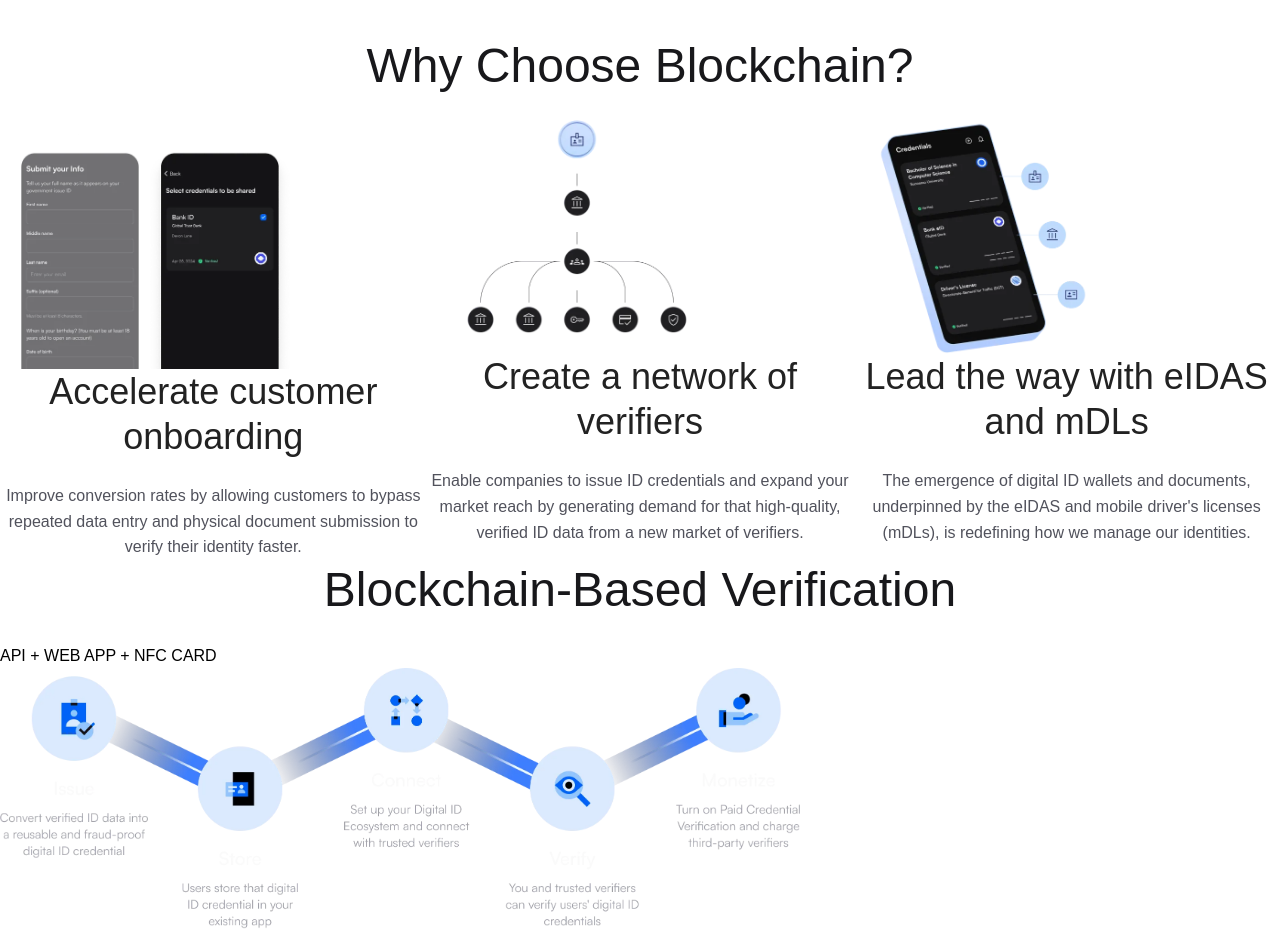
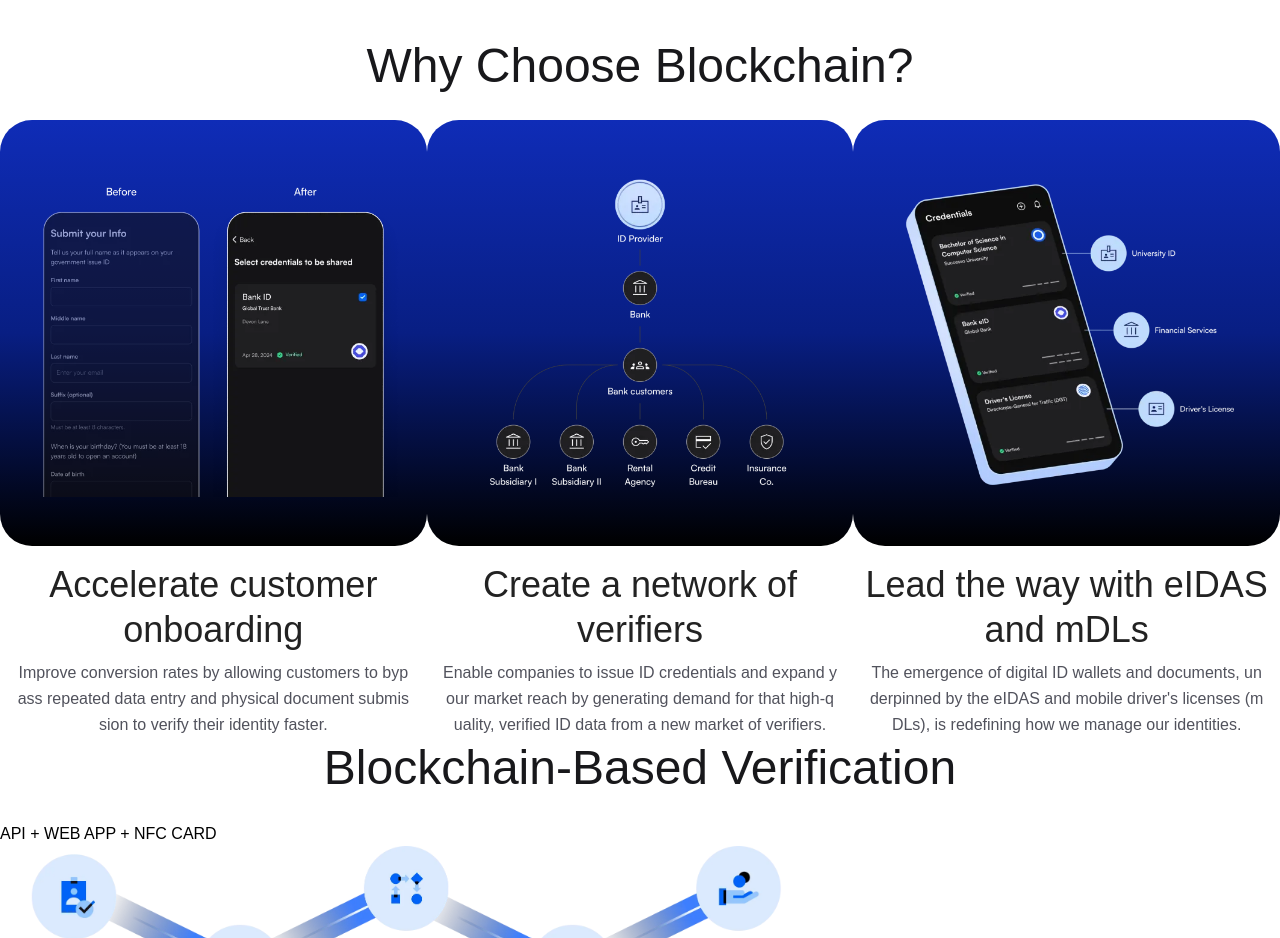
Before and after one commit to Mkn0021/DockChain, a Next.js app: page / in a window 1280 px wide. Shown: the part 1320-2258 px from the top of the page. Built offline with nearby package versions, Linux system fonts and the light colour scheme.

Commit message:
Update FeatureCard with Tailwind CSS and improved layout

```diff
--- a/components/home-page/FeatureCard.tsx
+++ b/components/home-page/FeatureCard.tsx
@@ -17,12 +17,20 @@ export const FeatureCard: React.FC<FeatureCardProps> = ({
   className = '',
 }) => {
   return (
-    <div className={`feature-card ${className}`.trim()}>
-      <div className="feature-image card-gradient">
-        <Image src={imageSrc} alt={imageAlt} width={300} height={200} />
+    <div className={`flex flex-col h-full ${className}`.trim()}>
+      <div className="bg-gradient-to-t from-black via-[#081E83] to-[#0F2CB7] rounded-[2rem] w-full aspect-square p-4 relative mb-4">
+        <Image
+          src={imageSrc}
+          alt={imageAlt}
+          width={300}
+          height={200}
+          className="w-full h-full object-contain"
+        />
       </div>
-      <h3>{title}</h3>
-      <p>{description}</p>
+      <div className="flex-grow flex flex-col">
+        <h3 className="mb-2">{title}</h3>
+        <p className="px-4 text-center break-all hyphens-auto leading-relaxed">{description}</p>
+      </div>
     </div>
   );
 };
```
